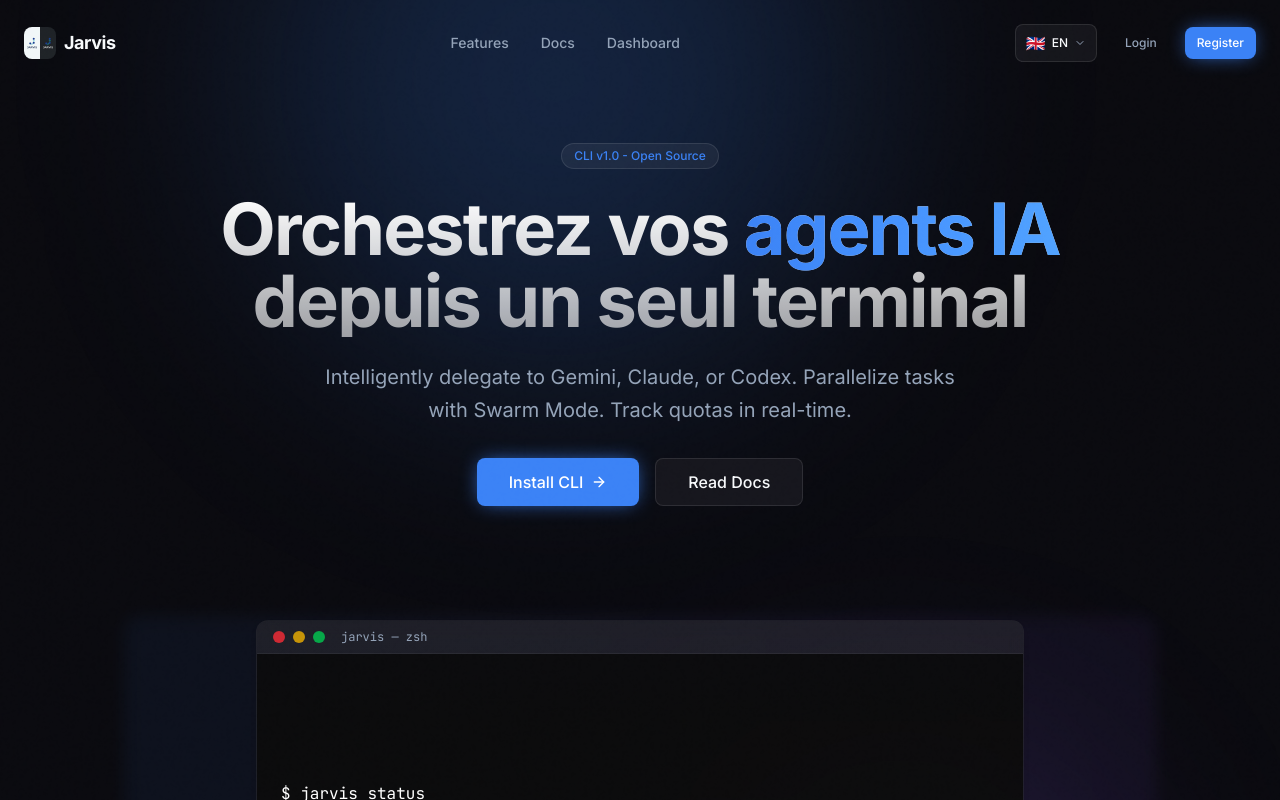
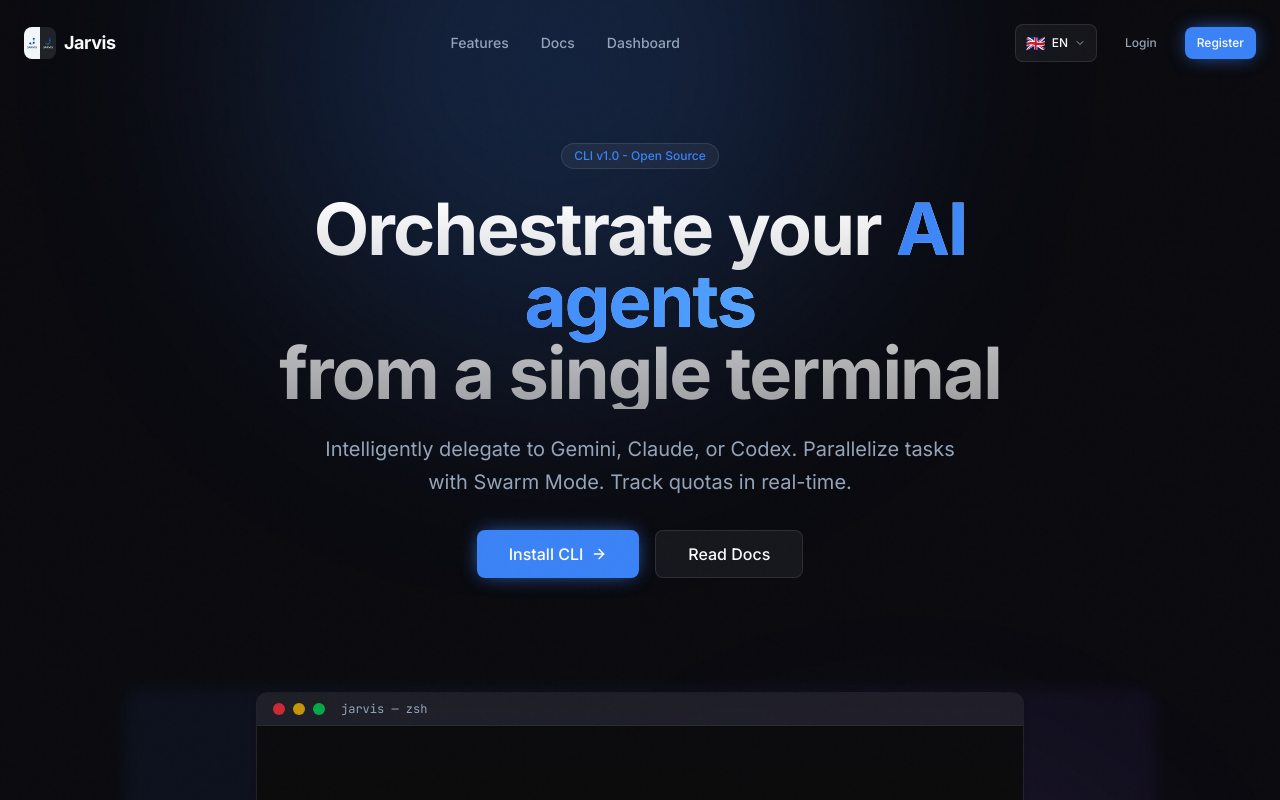
Before and after one commit to ateliersam86/jarvis, a Next.js app in the folder web/: page /en in a window 1280 px wide. Shown: the top 800 px of the page. Built offline with nearby package versions, Linux system fonts and the light colour scheme.

Commit message:
🎨 Fix heroTitle hydration - split into 3 translation keys (Gemini)

```diff
--- a/web/app/[locale]/page.tsx
+++ b/web/app/[locale]/page.tsx
@@ -49,9 +49,9 @@
                   {t('versionBadge')}
                 </span>
                 <h1 className="text-5xl md:text-7xl font-bold tracking-tight mb-6 bg-clip-text text-transparent bg-gradient-to-b from-white to-white/60">
-                  Orchestrez vos <span className="text-primary bg-clip-text text-transparent bg-gradient-to-r from-primary to-blue-400">agents IA</span>
+                  {t('heroTitleLine1')} <span className="text-primary bg-clip-text text-transparent bg-gradient-to-r from-primary to-blue-400">{t('heroTitleHighlight')}</span>
                   <br className="hidden md:block" />
-                  depuis un seul terminal
+                  {t('heroTitleLine2')}
                 </h1>
                 <p className="text-lg md:text-xl text-muted mb-8 max-w-2xl mx-auto leading-relaxed">
                   {t('heroDescription')}
--- a/web/messages/en.json
+++ b/web/messages/en.json
@@ -1,7 +1,6 @@
 {
   "Landing": {
     "versionBadge": "CLI v1.0 - Open Source",
-    "heroTitle": "Orchestrate your <highlight>AI agents</highlight> <br />from a single terminal",
     "heroDescription": "Intelligently delegate to Gemini, Claude, or Codex. Parallelize tasks with Swarm Mode. Track quotas in real-time.",
     "startBuilding": "Install CLI",
     "readDocs": "Read Docs",
@@ -15,7 +14,10 @@
     "feature3Title": "Quota Tracking",
     "feature3Desc": "Visualize your Gemini, Claude, and OpenAI usage in real-time. No more billing surprises.",
     "ctaTitle": "Ready to orchestrate your agents?",
-    "ctaButton": "npm install -g @jarvis/cli"
+    "ctaButton": "npm install -g @jarvis/cli",
+    "heroTitleLine1": "Orchestrate your",
+    "heroTitleHighlight": "AI agents",
+    "heroTitleLine2": "from a single terminal"
   },
   "Dashboard": {
     "loading": "Connecting to hub...",
--- a/web/messages/fr.json
+++ b/web/messages/fr.json
@@ -1,7 +1,6 @@
 {
   "Landing": {
     "versionBadge": "CLI v1.0 - Open Source",
-    "heroTitle": "Orchestrez vos <highlight>agents IA</highlight> <br />depuis un seul terminal",
     "heroDescription": "Déléguez intelligemment à Gemini, Claude ou Codex. Parallélisez vos tâches avec le mode Swarm. Suivez vos quotas en temps réel.",
     "startBuilding": "Installer le CLI",
     "readDocs": "Documentation",
@@ -15,7 +14,10 @@
     "feature3Title": "Suivi des Quotas",
     "feature3Desc": "Visualisez votre consommation Gemini, Claude et OpenAI en temps réel. Plus de surprises de facturation.",
     "ctaTitle": "Prêt à orchestrer vos agents ?",
-    "ctaButton": "npm install -g @jarvis/cli"
+    "ctaButton": "npm install -g @jarvis/cli",
+    "heroTitleLine1": "Orchestrez vos",
+    "heroTitleHighlight": "agents IA",
+    "heroTitleLine2": "depuis un seul terminal"
   },
   "Dashboard": {
     "loading": "Connexion au hub...",
```
